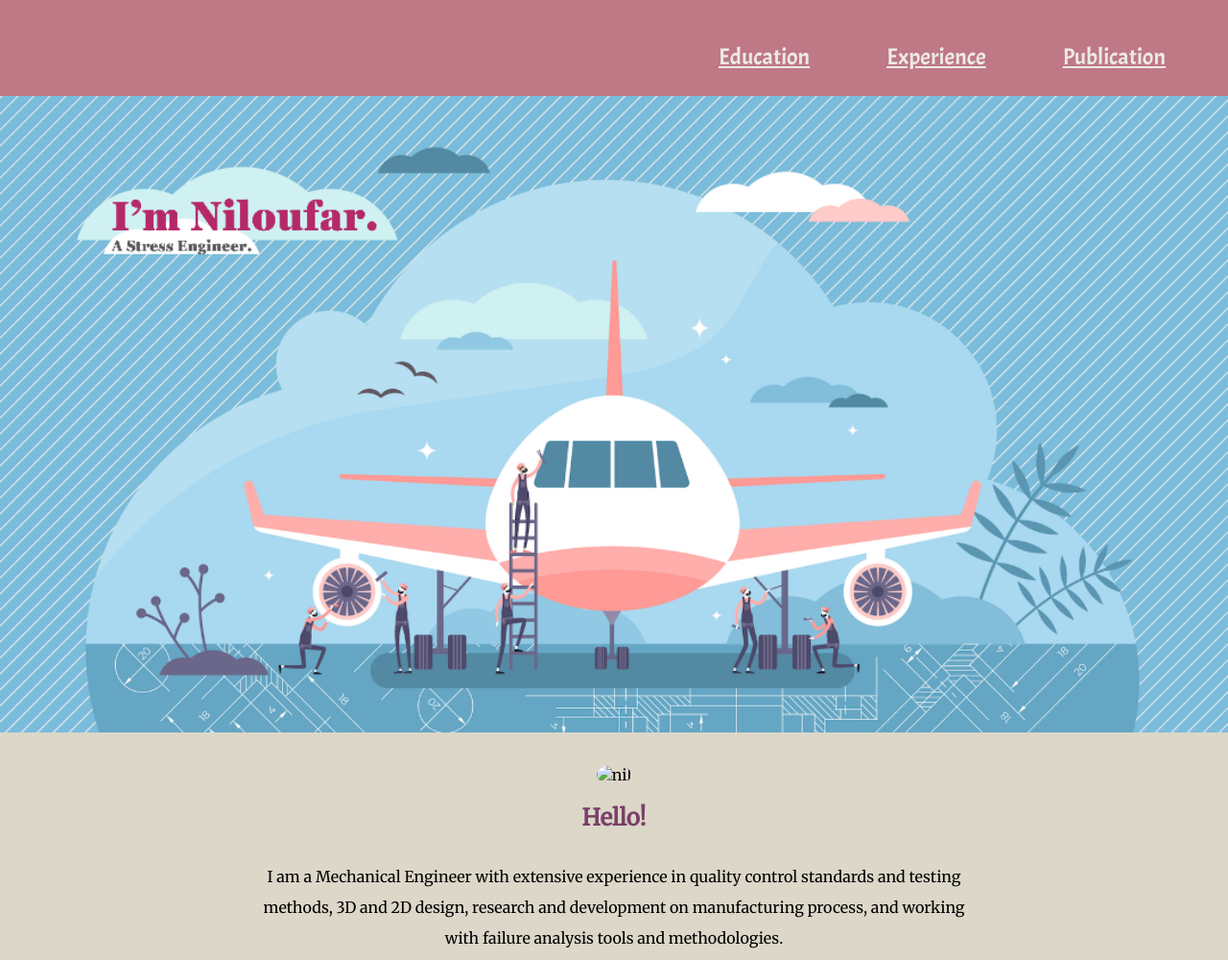
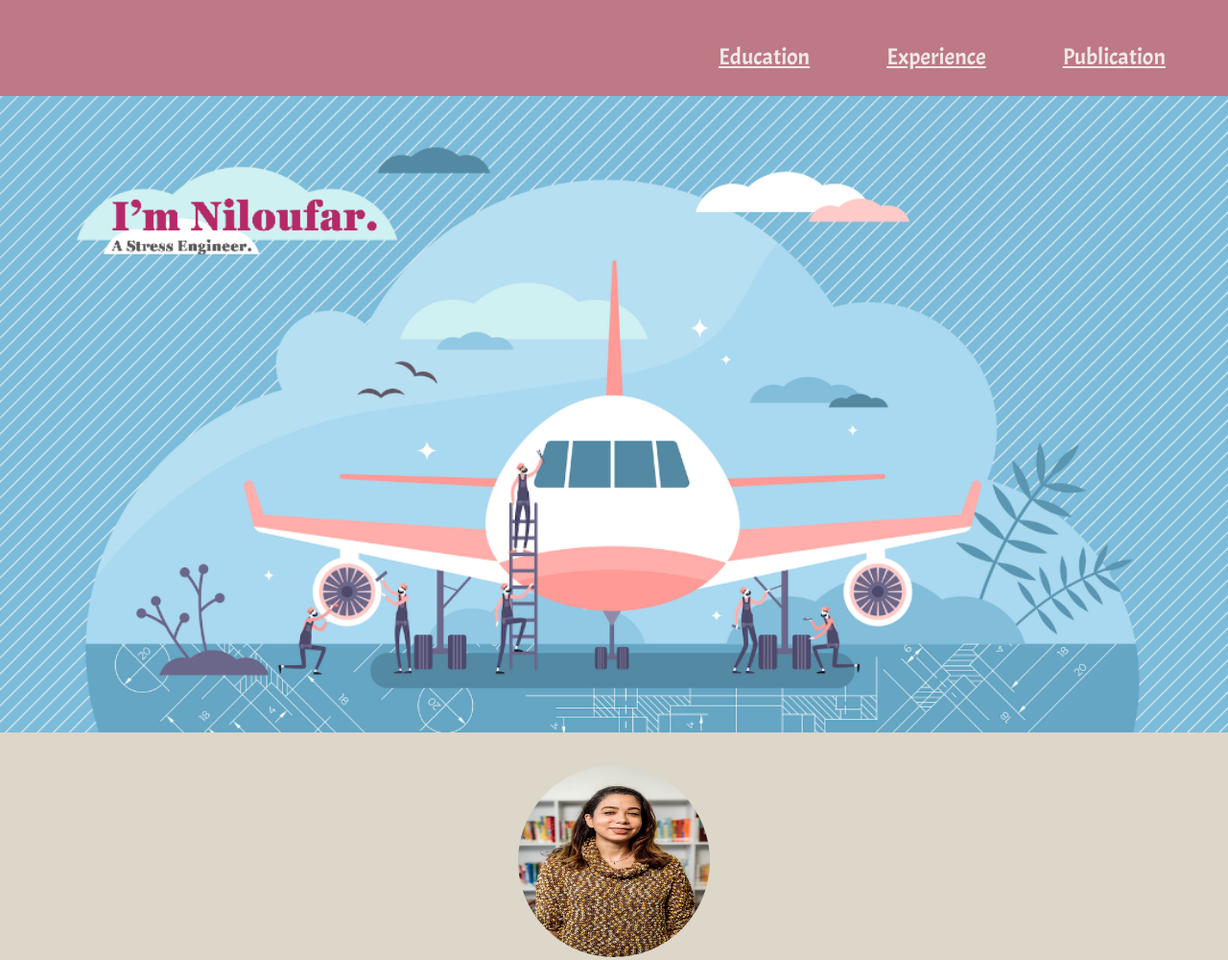
Before and after one commit to AmirJ880/Niloufar_Aria, a plain HTML site: page index.html in a window 1280 px wide. Shown: the top 1000 px of the page at 96% size. Drawn offline with Linux system fonts and the light colour scheme; a web font is replaced by a local one.

Commit message:
Update index.html

```diff
--- a/index.html
+++ b/index.html
@@ -20,7 +20,7 @@
     </div>
     <div class="middle-container">
       <div class="profile">
-        <img class="niloufar-img" src="images/Niloufar.jpg" alt="nil">
+        <img class="niloufar-img" src="images/Niloufar.png" alt="nil">
         <h2>Hello!</h2>
         <p class="description">I am a Mechanical Engineer with extensive experience in quality control standards and testing methods,
         3D and 2D design,
```
